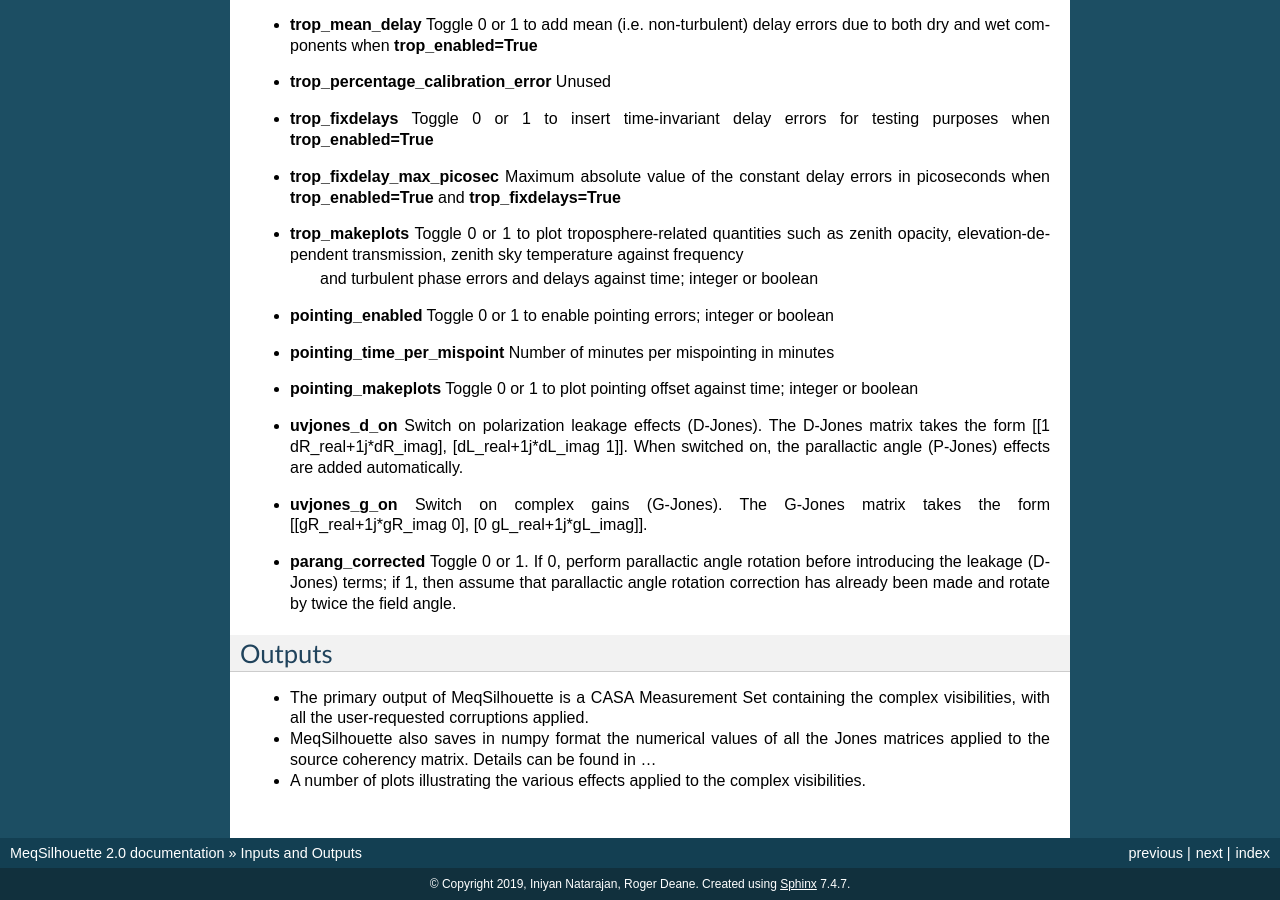
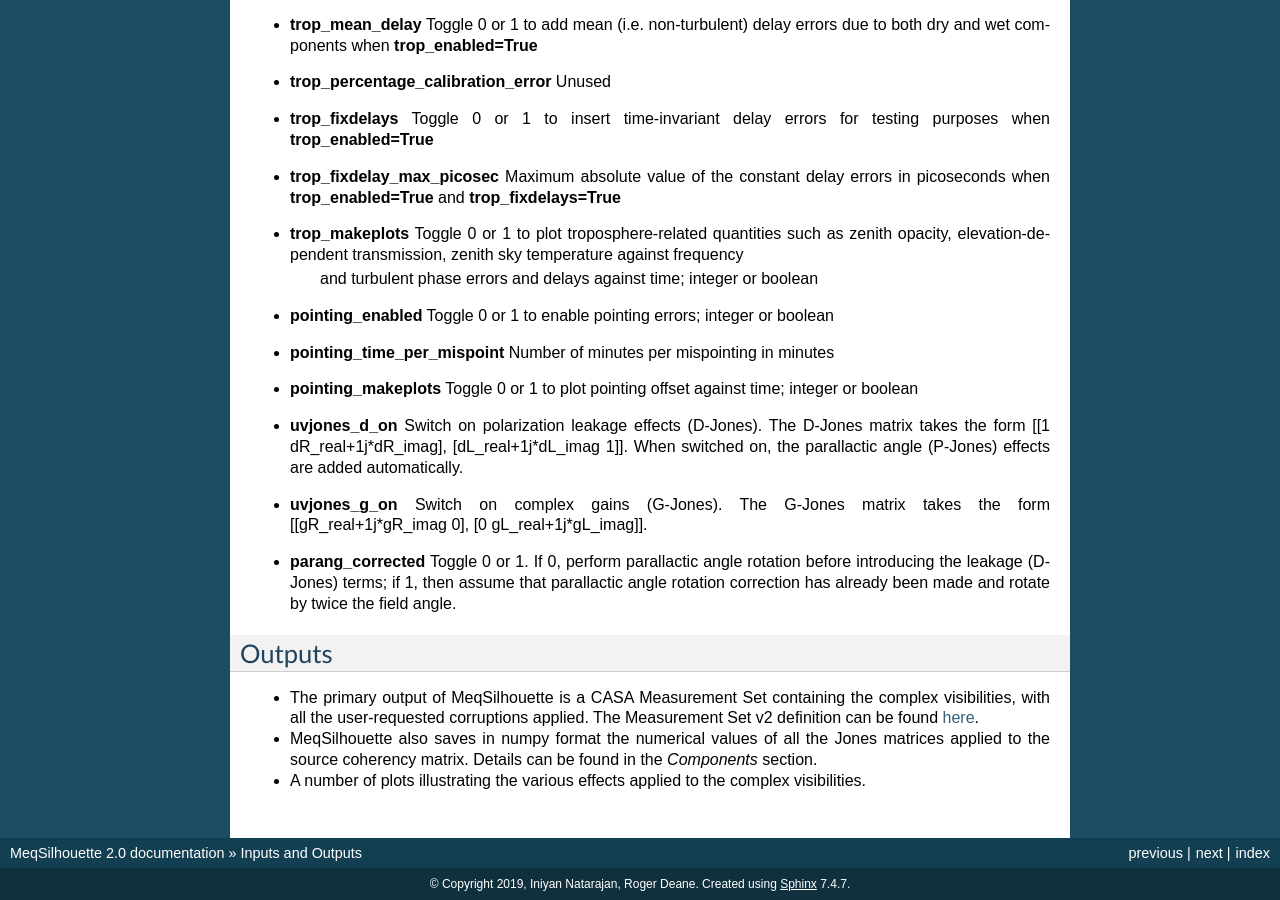
Before and after one commit to rdeane/MeqSilhouette, a Sphinx documentation site: the page built from docs/source/io.rst, in a window 1280 px wide and 900 px high, scrolled down 3567 px. Built offline with Sphinx 7.4.7, drawn with Linux system fonts in a browser that asks for light colours.

Commit message:
Update io doc

```diff
--- a/docs/source/io.rst
+++ b/docs/source/io.rst
@@ -187,8 +187,9 @@ Each parameter is explained below:
 Outputs
 #######
 
-* The primary output of MeqSilhouette is a CASA Measurement Set containing the complex visibilities, with all the user-requested corruptions applied.
+* The primary output of MeqSilhouette is a CASA Measurement Set containing the complex visibilities, with all the user-requested corruptions applied. The Measurement Set v2 definition can be
+  found `here <https://casa.nrao.edu/Memos/229.html>`_.
 
-* MeqSilhouette also saves in numpy format the numerical values of all the Jones matrices applied to the source coherency matrix. Details can be found in ...
+* MeqSilhouette also saves in numpy format the numerical values of all the Jones matrices applied to the source coherency matrix. Details can be found in the *Components* section.
 
 * A number of plots illustrating the various effects applied to the complex visibilities.
```
